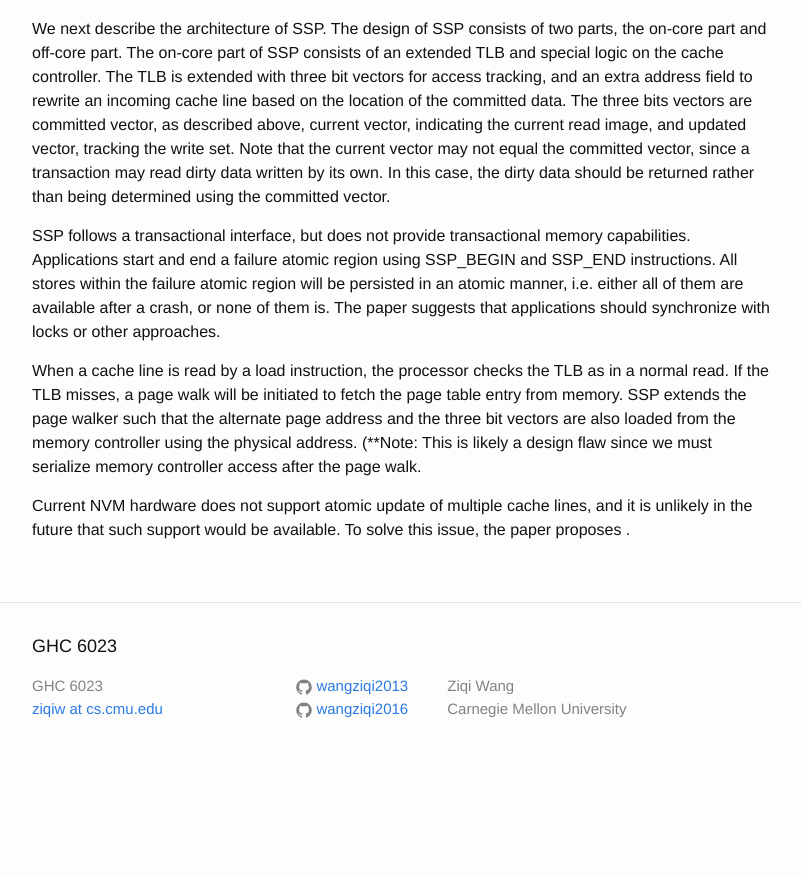
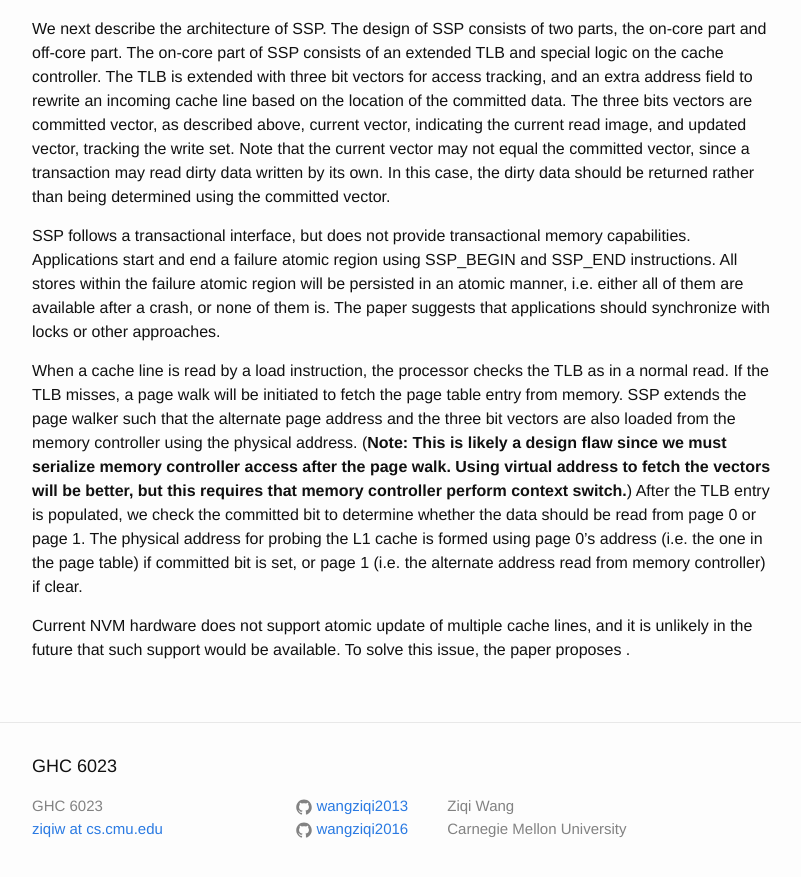
Before and after one commit to wangziqi2013/wangziqi2013.github.io, a Jekyll site: the page built from _posts/2019-12-08-ssp.markdown, in a window 1280 px wide and 900 px high, scrolled down 2035 px. Shown: the top 877 px of the window, without its empty margins (238-1039 px from the left). Built offline with Jekyll 4.4.1, drawn with Linux system fonts in a browser that asks for light colours; before the commit the page ends 2815 px from its top, so only the background shows below that.

Commit message:
Finish read

```diff
--- a/_posts/2019-12-08-ssp.markdown
+++ b/_posts/2019-12-08-ssp.markdown
@@ -83,7 +83,11 @@ that applications should synchronize with locks or other approaches.
 When a cache line is read by a load instruction, the processor checks the TLB as in a normal read. If the TLB misses,
 a page walk will be initiated to fetch the page table entry from memory. SSP extends the page walker such that the
 alternate page address and the three bit vectors are also loaded from the memory controller using the physical address.
-(**Note: This is likely a design flaw since we must serialize memory controller access after the page walk.
+(**Note: This is likely a design flaw since we must serialize memory controller access after the page walk. Using
+virtual address to fetch the vectors will be better, but this requires that memory controller perform context switch.**)
+After the TLB entry is populated, we check the committed bit to determine whether the data should be read from
+page 0 or page 1. The physical address for probing the L1 cache is formed using page 0's address (i.e. the one in the
+page table) if committed bit is set, or page 1 (i.e. the alternate address read from memory controller) if clear.
 
 
 Current NVM hardware does not support atomic update of multiple cache lines, and it is
```
